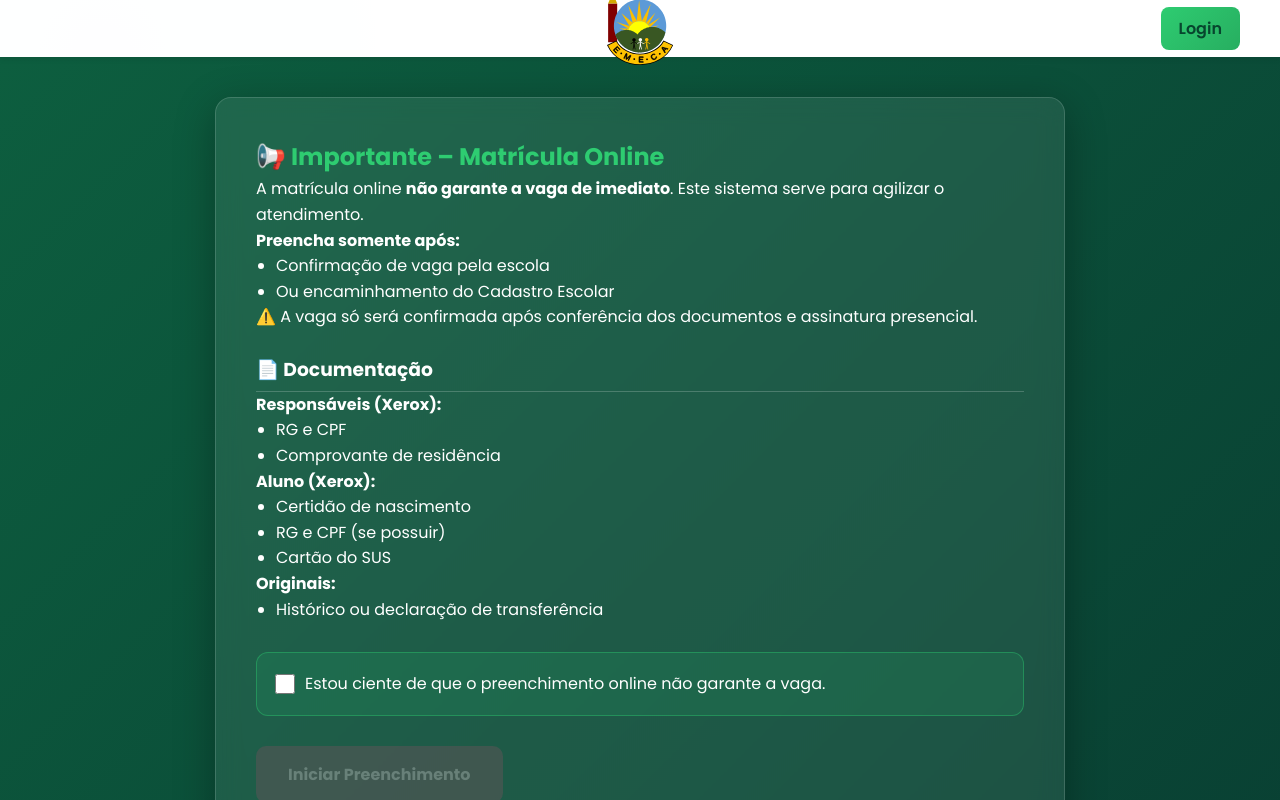
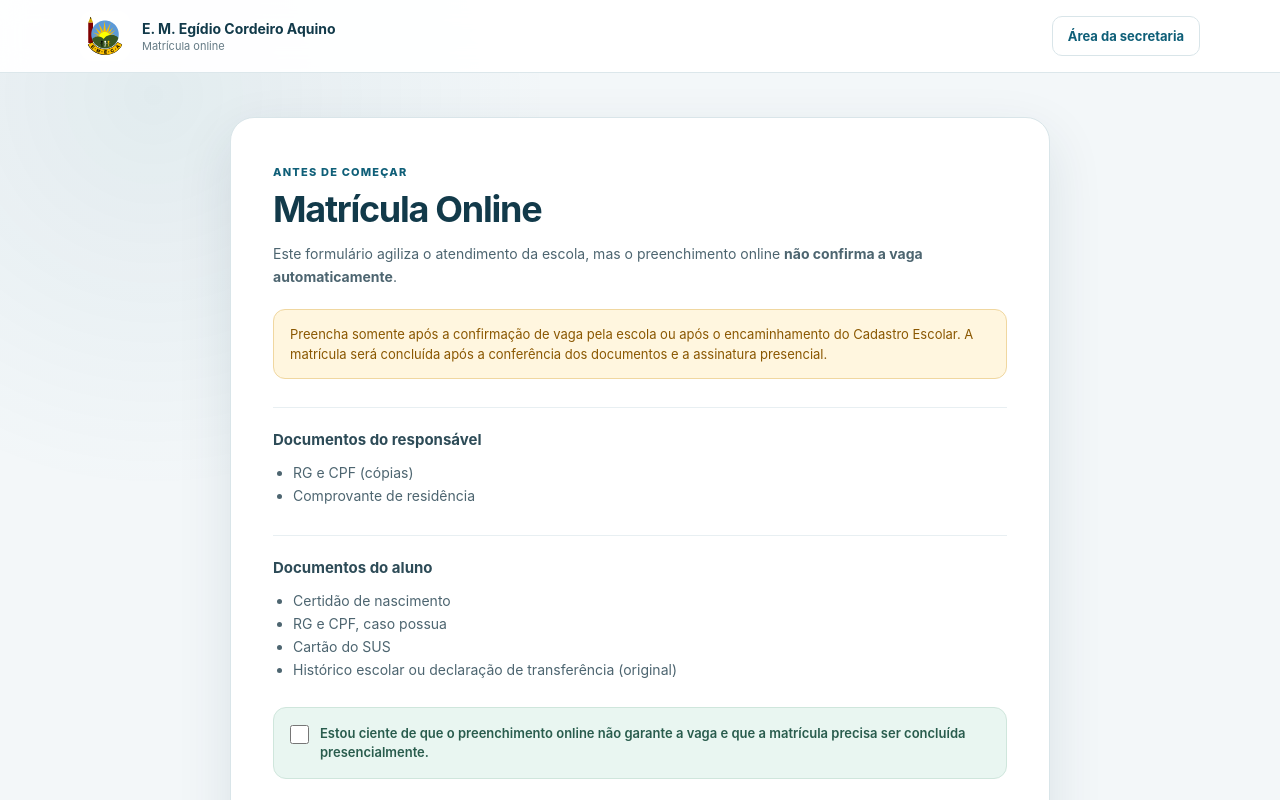
Before and after one commit to Paulo-Andre/emeca, a React (Vite) app in the folder frontend_publico/: page /Matricula in a window 1280 px wide. Shown: the top 800 px of the page. Built offline with nearby package versions, Linux system fonts and the light colour scheme.

Commit message:
Redesenhar página inicial da matrícula online

```diff
--- a/frontend_publico/src/pages/duvidasMatricula.tsx
+++ b/frontend_publico/src/pages/duvidasMatricula.tsx
@@ -1,262 +1,87 @@
-import React, { useState } from "react";
+import { useState } from "react";
 import { Link } from "react-router-dom";
 import { ArrowRight } from "lucide-react";
+import "../components/css/publico.css";
 
-/////
 function DuvidasMatricula() {
   const [confirmado, setConfirmado] = useState(false);
-
-  const styles = `
-    @import url('https://fonts.googleapis.com/css2?family=Poppins:wght@300;400;500;600;700&display=swap');
-
-    * {
-      box-sizing: border-box;
-    }
-
-    body {
-      margin: 0;
-      font-family: 'Poppins', sans-serif;
-    }
-
-    /* HEADER */
-    .matricula-header {
-      background: rgba(255, 255, 255, 0.95);
-      padding: 16px 30px;
-      box-shadow: 0 2px 6px rgba(0, 0, 0, 0.08);
-      position: sticky;
-      top: 0;
-      z-index: 100;
-    }
-
-    .matricula-header-container {
-      max-width: 1200px;
-      margin: 0 auto;
-      display: flex;
-      justify-content: space-between;
-      align-items: center;
-      position: relative;
-    }
-
-    .matricula-logo {
-      height: 80px;
-      width: auto;
-      position: absolute;
-      left: 50%;
-      transform: translate(-50%, 0);
-      transition: transform 0.3s ease;
-    }
-
-    .matricula-logo:hover {
-      transform: translate(-50%, 0) scale(1.1);
-    }
-
-    .matricula-nav {
-      margin-left: auto;
-    }
-
-    .matricula-btn-nav {
-      background: linear-gradient(135deg, #2ecc71, #27ae60);
-      color: #07452e;
-      padding: 10px 18px;
-      border-radius: 8px;
-      text-decoration: none;
-      font-weight: 600;
-    }
-
-    /* HERO */
-    .matricula-hero {
-      background: linear-gradient(135deg, #0d5e3f, #094033);
-      min-height: 100vh;
-      display: flex;
-      justify-content: center;
-      align-items: center;
-      padding: 40px 20px;
-    }
-
-    /* CARD */
-    .matricula-info {
-      max-width: 850px;
-      width: 100%;
-      background: rgba(255, 255, 255, 0.08);
-      backdrop-filter: blur(12px);
-      padding: 40px;
-      border-radius: 16px;
-      border: 1px solid rgba(255,255,255,0.15);
-      color: white;
-      line-height: 1.6;
-      box-shadow: 0 10px 40px rgba(0,0,0,0.3);
-    }
-
-    .matricula-info h2 {
-      color: #2ecc71;
-    }
-
-    .matricula-info h3 {
-      margin-top: 25px;
-      border-bottom: 1px solid rgba(255,255,255,0.2);
-      padding-bottom: 6px;
-    }
-
-    .matricula-info ul {
-      padding-left: 20px;
-    }
-
-    /* CHECKBOX */
-    .confirmacao-container {
-      background: rgba(46,204,113,0.12);
-      padding: 18px;
-      border-radius: 12px;
-      margin-top: 30px;
-      display: flex;
-      gap: 10px;
-      border: 1px solid rgba(46,204,113,0.4);
-      cursor: pointer;
-      transition: 0.3s;
-      align-items: center;
-    }
-
-    .confirmacao-container:hover {
-      background: rgba(46,204,113,0.2);
-    }
-
-    .confirmacao-container input {
-      width: 20px;
-      height: 20px;
-    }
-
-    /* BOTÕES */
-    .matricula-cta-group {
-      margin-top: 30px;
-    }
-
-    .matricula-btn-primary {
-      background: linear-gradient(135deg, #2ecc71, #27ae60);
-      color: #07452e;
-      padding: 16px 32px;
-      border-radius: 10px;
-      text-decoration: none;
-      font-weight: 700;
-      display: inline-flex;
-      align-items: center;
-      gap: 10px;
-      transition: 0.3s;
-    }
-
-    .matricula-btn-primary:hover {
-      transform: translateY(-3px);
-      box-shadow: 0 10px 25px rgba(46,204,113,0.4);
-    }
-
-    .matricula-btn-primary.disabled {
-      background: #555;
-      color: #999;
-      pointer-events: none;
-      opacity: 0.6;
-    }
-
-    /* RESPONSIVO */
-    @media (max-width: 600px) {
-      .matricula-header-container {
-        flex-direction: column;
-        gap: 10px;
-      }
-
-      .matricula-logo {
-        position: relative;
-        left: auto;
-        transform: none;
-      }
-
-      .matricula-info {
-        padding: 25px;
-      }
-    }
-  `;
+  const logo = `${import.meta.env.BASE_URL}logo_escola.svg`;
 
   return (
-    <>
-      <style>{styles}</style>
-
-      {/* HEADER */}
+    <div className="public-page">
       <header className="matricula-header">
         <div className="matricula-header-container">
-          <img src="/logo_escola.svg" alt="Logo" className="matricula-logo" />
+          <div className="matricula-brand">
+            <img src={logo} alt="" className="matricula-logo" />
+            <span className="matricula-brand-copy">
+              <strong>E. M. Egídio Cordeiro Aquino</strong>
+              <span>Matrícula online</span>
+            </span>
+          </div>
 
-          <nav className="matricula-nav">
-
-              <a href="https://emeca.pythonanywhere.com/"className="matricula-btn-nav">  Login</a>
-          </nav>
+          <a href="/login/" className="matricula-btn-nav">
+            Área da secretaria
+          </a>
         </div>
       </header>
 
-      {/* CONTEÚDO */}
       <main className="matricula-hero">
-        <div className="matricula-info">
-          <h2>📢 Importante – Matrícula Online</h2>
+        <section className="matricula-info">
+          <span className="matricula-kicker">Antes de começar</span>
+          <h1>Matrícula Online</h1>
 
           <p>
-            A matrícula online <strong>não garante a vaga de imediato</strong>.
-            Este sistema serve para agilizar o atendimento.
+            Este formulário agiliza o atendimento da escola, mas o preenchimento
+            online <strong>não confirma a vaga automaticamente</strong>.
           </p>
 
-          <p><strong>Preencha somente após:</strong></p>
+          <div className="matricula-alert">
+            Preencha somente após a confirmação de vaga pela escola ou após o
+            encaminhamento do Cadastro Escolar. A matrícula será concluída após
+            a conferência dos documentos e a assinatura presencial.
+          </div>
+
+          <h3>Documentos do responsável</h3>
           <ul>
-            <li>Confirmação de vaga pela escola</li>
-            <li>Ou encaminhamento do Cadastro Escolar</li>
-          </ul>
-
-          <p>
-            ⚠️ A vaga só será confirmada após conferência dos documentos e assinatura presencial.
-          </p>
-
-          <h3>📄 Documentação</h3>
-
-          <p><strong>Responsáveis (Xerox):</strong></p>
-          <ul>
-            <li>RG e CPF</li>
+            <li>RG e CPF (cópias)</li>
             <li>Comprovante de residência</li>
           </ul>
 
-          <p><strong>Aluno (Xerox):</strong></p>
+          <h3>Documentos do aluno</h3>
           <ul>
             <li>Certidão de nascimento</li>
-            <li>RG e CPF (se possuir)</li>
+            <li>RG e CPF, caso possua</li>
             <li>Cartão do SUS</li>
+            <li>Histórico escolar ou declaração de transferência (original)</li>
           </ul>
 
-          <p><strong>Originais:</strong></p>
-          <ul>
-            <li>Histórico ou declaração de transferência</li>
-          </ul>
-
-          {/* CHECK */}
           <label className="confirmacao-container">
             <input
               type="checkbox"
               checked={confirmado}
-              onChange={() => setConfirmado(!confirmado)}
+              onChange={() => setConfirmado((valor) => !valor)}
             />
             <span>
-              Estou ciente de que o preenchimento online não garante a vaga.
+              Estou ciente de que o preenchimento online não garante a vaga e
+              que a matrícula precisa ser concluída presencialmente.
             </span>
           </label>
 
-          {/* BOTÃO */}
           <div className="matricula-cta-group">
             {confirmado ? (
               <Link to="/Matricula" className="matricula-btn-primary">
-                Iniciar Preenchimento
-                <ArrowRight size={20} />
+                Iniciar preenchimento
+                <ArrowRight size={18} />
               </Link>
             ) : (
-              <div className="matricula-btn-primary disabled">
-                Iniciar Preenchimento
+              <div className="matricula-btn-primary disabled" aria-disabled="true">
+                Marque a confirmação para continuar
               </div>
             )}
           </div>
-        </div>
+        </section>
       </main>
-    </>
+    </div>
   );
 }
 
```
